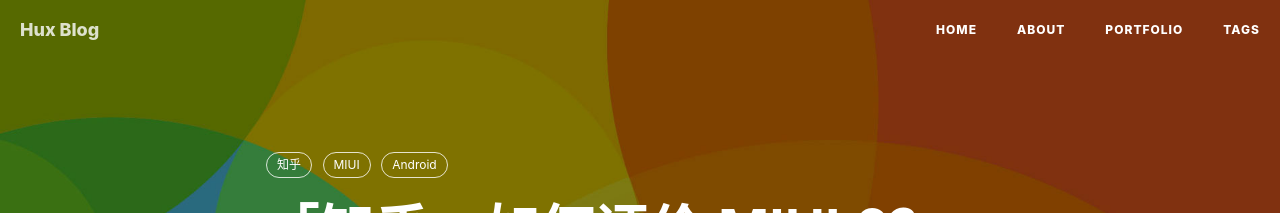
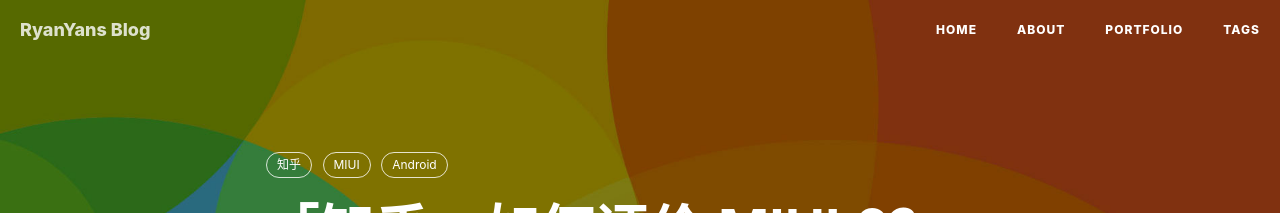
Before and after one commit to RyanYans/RyanYans.github.io, a Jekyll site: the page built from _posts/2014-08-16-miui6.markdown, in a window 1280 px wide and 900 px high. Shown: the top 213 px of the window. Built offline with Jekyll 4.4.1, drawn with Linux system fonts in a browser that asks for light colours; nearby versions of some CDN libraries; comment, search, counter and statistics services are not loaded; some of the changed lines change nothing that is shown.

Commit message:
修订个人信息

```diff
--- a/_config.yml
+++ b/_config.yml
@@ -1,22 +1,22 @@
 # Site settings
-title: Hux Blog
-SEOTitle: 黄玄的博客 | Hux Blog
+title: RyanYans Blog
+SEOTitle: 柏宁的博客 | RyanYans Blog
 header-img: img/home-bg.jpg
 email: huxpro@gmail.com
-description: "关于前端与设计、黑客与画家 | 黄玄，Web & Mobile Lover，Front-End Engineer，UX Designer | 这里是 @Hux黄玄 的个人博客，与你一起发现更大的世界。"
-keyword: "黄玄, Hux黄玄, Hux, 鬼栈, huxpro, @huxpro, 黄玄的博客, Hux Blog, 博客, 个人网站, 互联网, 前端, 设计, 产品, 肖玉, Lynn, 肖玉的男朋友"
-url: "http://huangxuan.me"              # your host, for absolute URL
+description: "关于前端、后端与设计、折腾家 | 柏宁，Web & Mobile Lover，Front-End Engineer，UX Designer | 这里是 @Rya柏宁 的个人博客，与你一起发现更大的世界。"
+keyword: "柏宁, Rya柏宁, Ryanyans, 博客, 个人网站, 互联网, 前端, 后端 ，设计, 产品, xx的男朋友"
+url: "http://ryanyans.github.io/"              # your host, for absolute URL
 baseurl: ""                             # for example, '/blog' if your blog hosted on 'host/blog'
 
 
 
 # SNS settings
 RSS: false
-weibo_username:     huxpro
-zhihu_username:     huxpro
-github_username:    huxpro
-#twitter_username:  huxpro
-facebook_username:  huxpro
+weibo_username:     Ryan_Mr-袁某
+zhihu_username:     RyanYans
+github_username:    RyanYans
+#twitter_username:  RyanYans
+facebook_username:  RyanYans
 
 
 
@@ -68,7 +68,7 @@
 
 # Sidebar settings
 sidebar: true                           # whether or not using Sidebar.
-sidebar-about-description: "写写代码，做做设计，看看产品。世界那么大，我想去看看。"
+sidebar-about-description: "写写代码，做做设计，看看产品。世界那么大，我也想去看看。"
 sidebar-avatar: /img/avatar-hux.jpg      # use absolute URL, seeing it's used in both `/` and `/about/`
 
 
@@ -108,5 +108,8 @@
     },{
         title: "前端神盾局",
         href: "http://wepiaofei.github.io/blog/"
+    },{
+        title: "五道口摩羯宅男",
+        href: "http://hujiaweibujidao.github.io/"
     }
 ]
```
